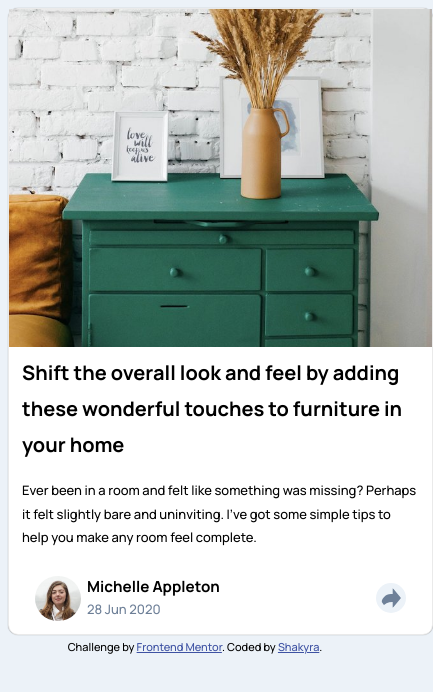
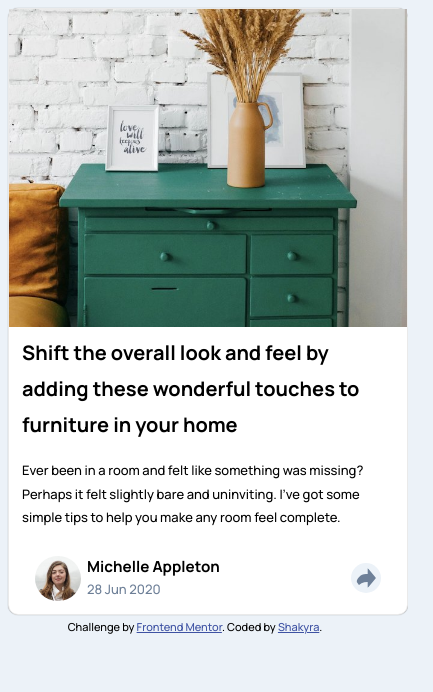
Before and after one commit to shakyra/ArticlePreviewChallenge, a plain HTML site: page index.html in a window 390 px wide. Shown: the whole page, 433 px wide, since content can reach past the window. Drawn offline with Linux system fonts and the light colour scheme.

Commit message:
Changed mobile friendly min-width to 400px

```diff
--- a/styles.css
+++ b/styles.css
@@ -107,7 +107,7 @@ time {
 
   .article-container {
     flex-direction: column;
-    min-width: 425px;
+    min-width: 400px;
   }
 
   .image-column {
@@ -115,7 +115,7 @@ time {
   }
 
   .image-column img {
-    height: 75%;
+    /* height: 75%; */
     width: 100%;
   }
 
```
